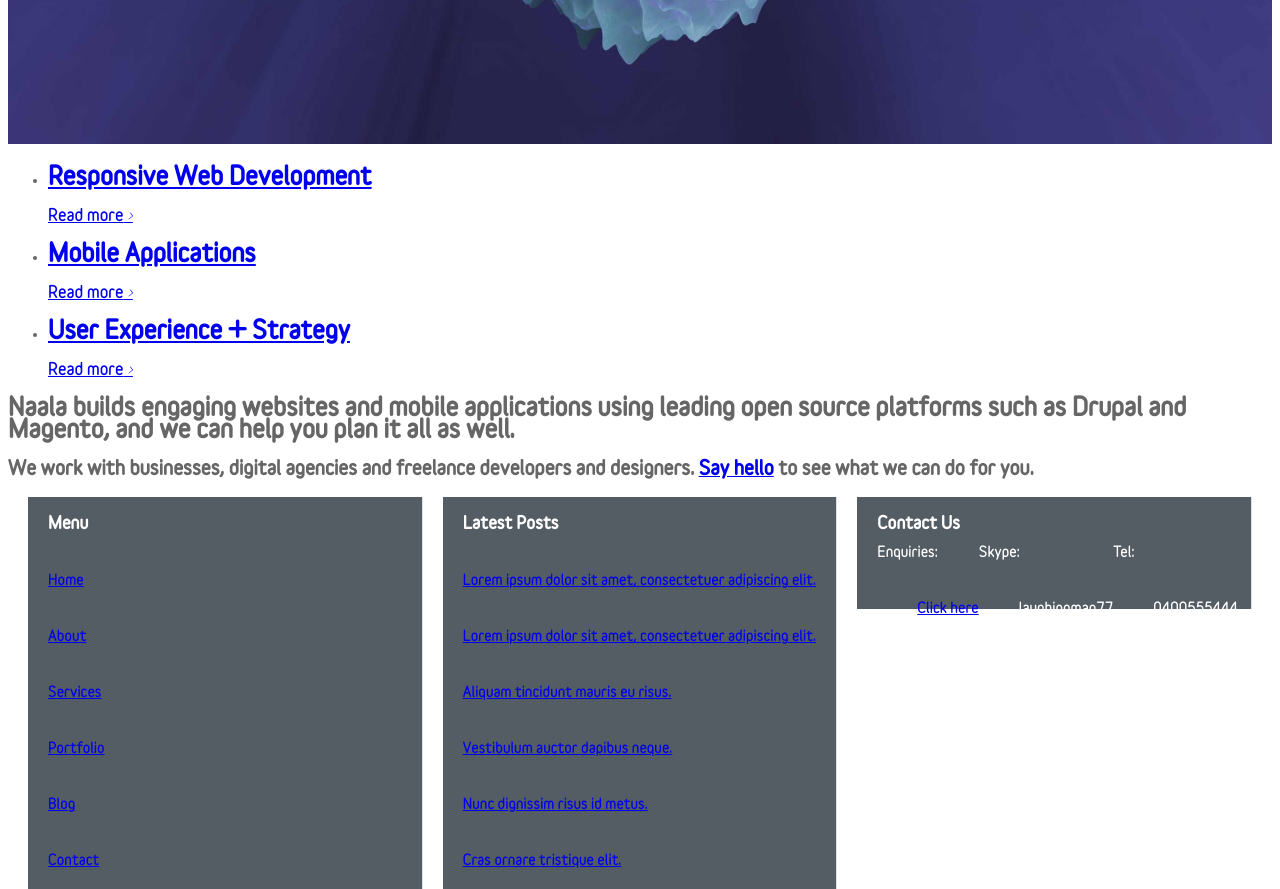
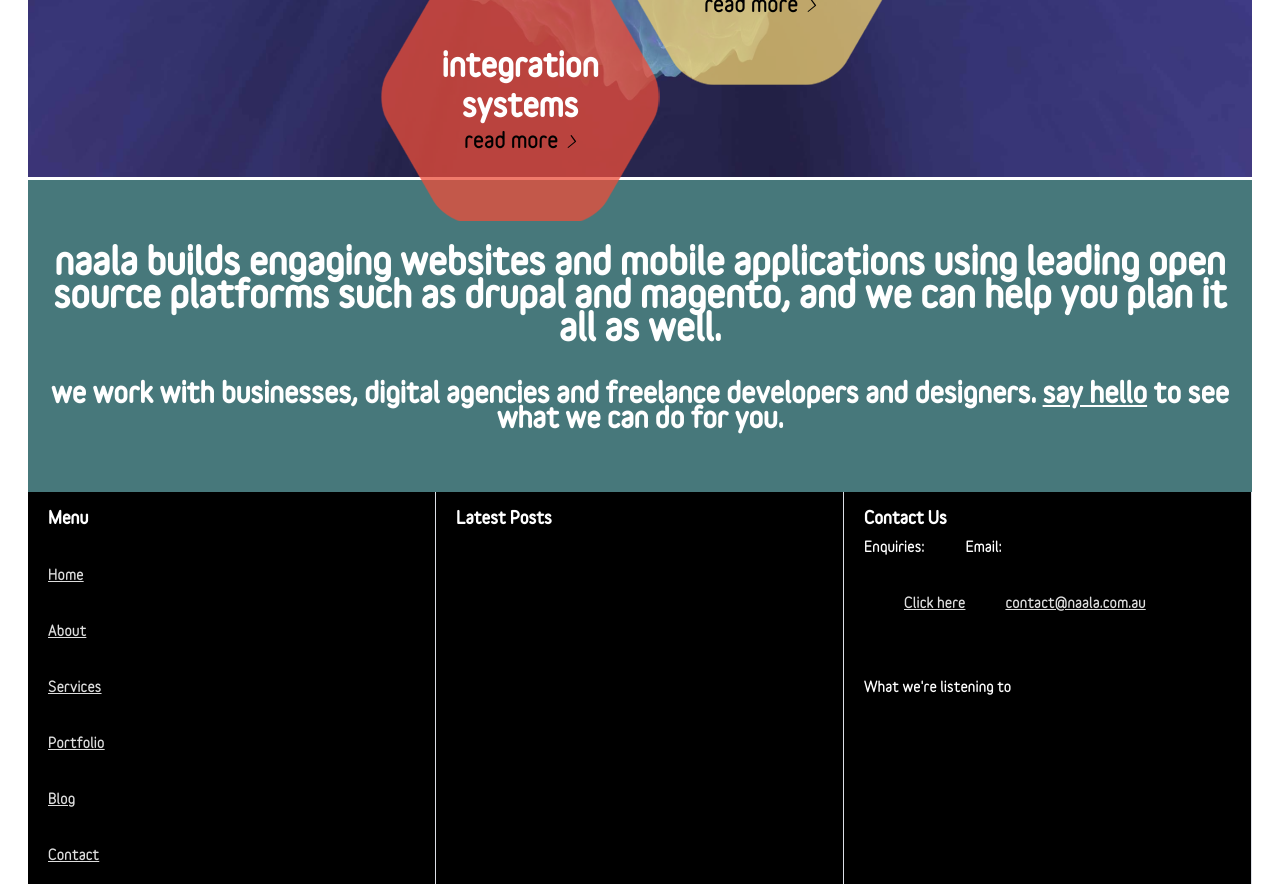
Before and after one commit to naala89/Naala, a Vue app: page /#/ in a window 1280 px wide. Shown: the part 1200-2089 px from the top of the page. Built offline with nearby package versions, Linux system fonts and the light colour scheme; grey boxes are pictures that could not be loaded.

Commit message:
Home page mostly done. Mostly.

```diff
--- a/src/assets/scss/_main.scss
+++ b/src/assets/scss/_main.scss
@@ -32,3 +32,7 @@ h5 {
 .icon {
     font-family: entypo;
 }
+
+.naala-main {
+    --el-main-padding: 20px 20px 0 20px;
+}
--- a/src/assets/scss/_variables.scss
+++ b/src/assets/scss/_variables.scss
@@ -1,5 +1,5 @@
-$color-header: #41495c;
+$color-header: #41495C;
 $brand-yellow: #f2d271;
-$brand-red: #ec4e3a;
-$brand-green: #47787b;
+$brand-red: #EC4E3A;
+$brand-green: #47787B;
 $text-color: #666;
--- a/src/components/FooterRegion.vue
+++ b/src/components/FooterRegion.vue
@@ -1,11 +1,17 @@
 <template>
   <el-footer>
-    <el-row :gutter="20">
+    <el-row>
 
-      <el-col :span="8">
-        <el-menu
-            class="el-menu-vertical-demo"
-            background-color="#545c64"
+      <el-col :xl="3" :lg="0" :md="0" :sm="0" :xs="0">
+        <el-menu class="el-menu-vertical-demo"
+                 background-color="#000"
+                 text-color="#fff"
+                 active-text-color="#ffd04b">
+        </el-menu>
+      </el-col>
+      <el-col :xl="6" :lg="8" :md="12" :sm="12" :xs="24">
+        <el-menu class="el-menu-vertical-demo"
+                 background-color="#000"
                  text-color="#fff"
                  active-text-color="#ffd04b">
           <el-menu-item index="1">
@@ -43,41 +49,31 @@
           </el-menu-item>
         </el-menu>
       </el-col>
-
-      <el-col :span="8">
-        <el-menu
-            class="el-menu-vertical-demo"
-            background-color="#545c64"
+      <el-col :xl="6" :lg="8" :md="12" :sm="12" :xs="24">
+        <el-menu class="el-menu-vertical-demo"
+                 background-color="#000"
                  text-color="#fff"
                  active-text-color="#ffd04b">
           <el-menu-item index="1">
             <h3>Latest Posts</h3>
           </el-menu-item>
           <el-menu-item index="2">
-            <a href="#">Lorem ipsum dolor sit amet, consectetuer adipiscing elit.</a>
           </el-menu-item>
           <el-menu-item index="3">
-            <a href="#">Lorem ipsum dolor sit amet, consectetuer adipiscing elit.</a>
           </el-menu-item>
           <el-menu-item index="4">
-            <a href="#">Aliquam tincidunt mauris eu risus.</a>
           </el-menu-item>
           <el-menu-item index="5">
-            <a href="#">Vestibulum auctor dapibus neque.</a>
           </el-menu-item>
           <el-menu-item index="6">
-            <a href="#">Nunc dignissim risus id metus.</a>
           </el-menu-item>
           <el-menu-item index="7">
-            <a href="#">Cras ornare tristique elit.</a>
           </el-menu-item>
         </el-menu>
       </el-col>
-
-      <el-col :span="8">
-        <el-menu
-            class="el-menu-vertical-demo"
-            background-color="#545c64"
+      <el-col :xl="6" :lg="8" :md="12" :sm="12" :xs="24">
+        <el-menu class="el-menu-vertical-demo"
+                 background-color="#000"
                  text-color="#fff"
                  active-text-color="#ffd04b">
           <el-menu-item index="1">
@@ -86,24 +82,33 @@
           <el-menu-item index="2">
             <dl>
               <dt>Enquiries:</dt>
-              <dd><a href="#">Click here</a></dd>
+              <dd><a href="/contact">Click here</a></dd>
             </dl>
             <dl>
-              <dt>Skype:</dt>
-              <dd>laughingman77</dd>
-            </dl>
-            <dl>
-              <dt>Tel:</dt>
-              <dd>0400555444</dd>
+              <dt>Email:</dt>
+              <dd><a href="mailto:contact@naala.com.au">contact@naala.com.au</a></dd>
             </dl>
           </el-menu-item>
-<!--          <el-menu-item index="3">-->
-<!--            <h3>What we're listening to</h3>-->
-<!--            <iframe src="https://embed.spotify.com/?uri=spotify:track:41X9To0bQ4fpoSRri4NHiI" width="300"-->
-<!--                    height="80" frameborder="0" allowtransparency="true"></iframe>-->
-<!--          </el-menu-item>-->
+          <el-menu-item index="3"></el-menu-item>
+          <el-menu-item index="4">
+            <p>What we're listening to</p>
+          </el-menu-item>
+          <el-menu-item index="5">
+            <iframe src="https://embed.spotify.com/?uri=spotify:track:41X9To0bQ4fpoSRri4NHiI" width="300"
+                    height="80" frameborder="0" allowtransparency="true"></iframe>
+          </el-menu-item>
+          <el-menu-item index="6"></el-menu-item>
+          <el-menu-item index="7"></el-menu-item>
         </el-menu>
       </el-col>
+<!--      <el-col :xl="3" :lg="4" :md="11" :sm="11" :xs="24">-->
+<!--      </el-col>-->
+
+<!--      <el-col :span="3">-->
+<!--      </el-col>-->
+
+<!--      <el-col :span="4">-->
+<!--      </el-col>-->
 
     </el-row>
   </el-footer>
@@ -116,4 +121,10 @@ export default {
 </script>
 
 <style scoped>
+.el-row {
+  background-color: #000;
+}
+li a {
+  color: #ddd;
+}
 </style>
--- a/src/pages/HomePage.vue
+++ b/src/pages/HomePage.vue
@@ -1,6 +1,11 @@
+<!--
+Possible honeycomb options
+
+@see: https://codepen.io/alexeel/pen/qBqMVGw
+@see: https://github.com/animationbro/Honeycomb-Grid-Layout-HTML-CSS-
+-->
 <template>
-  <section class="bd-main" role="main">
-    <div class="inner">
+  <el-main class="naala-main">
 
       <div class="mod hero">
         <div class="inner">
@@ -21,48 +26,40 @@
       <div class="mod hero home-services">
         <div class="inner">
           <div class="bd">
+
             <div class="img"><img src="@/assets/images/home-bg-bottom-lg.jpg" alt="Naala"></div>
+
             <div class="content">
               <div class="inner">
                 <ul>
-                  <li class="rwd">
+                  <li class="drupal">
                     <a href="#">
-                      <h2>Responsive Web Development</h2>
-
-                      <p><span class="visuallyhidden-mobile">Read more</span><i class="icon">
-                        &#59238;</i></p>
+                      <h2>Drupal Development</h2>
+                      <p><span class="visuallyhidden-mobile">Read more</span><i class="icon"> </i></p>
                     </a>
                   </li>
-                  <li class="mob">
+                  <li class="php">
                     <a href="#">
-                      <h2>Mobile Applications</h2>
-
-                      <p><span class="visuallyhidden-mobile">Read more</span><i class="icon">
-                        &#59238;</i></p>
+                      <h2>PHP + VueJS</h2>
+                      <p><span class="visuallyhidden-mobile">Read more</span><i class="icon"> </i></p>
                     </a>
                   </li>
-                  <li class="ux">
+                  <li class="api">
                     <a href="#">
-                      <h2>User Experience + Strategy</h2>
-
-                      <p><span class="visuallyhidden-mobile">Read more</span><i class="icon">
-                        &#59238;</i></p>
+                      <h2>API + Middleware</h2>
+                      <p><span class="visuallyhidden-mobile">Read more</span><i class="icon"> </i></p>
                     </a>
                   </li>
-                  <li class="drupal visuallyhidden-mobile visuallyhidden-tablet">
+                  <li class="consultancy">
                     <a href="#">
-                      <h2>Drupal Development</h2>
-
-                      <p><span class="visuallyhidden-mobile">Read more</span><i class="icon">
-                        &#59238;</i></p>
+                      <h2>Consultancy + Strategy</h2>
+                      <p><span class="visuallyhidden-mobile">Read more</span><i class="icon"> </i></p>
                     </a>
                   </li>
-                  <li class="ecommerce visuallyhidden-mobile visuallyhidden-tablet">
+                  <li class="integration visuallyhidden-mobile visuallyhidden-tablet">
                     <a href="#">
-                      <h2>Ecommerce systems</h2>
-
-                      <p><span class="visuallyhidden-mobile">Read more</span><i class="icon">
-                        &#59238;</i></p>
+                      <h2>Integration systems</h2>
+                      <p><span class="visuallyhidden-mobile">Read more</span><i class="icon"> </i></p>
                     </a>
                   </li>
                 </ul>
@@ -75,17 +72,13 @@
       <div class="mod banner home-subheading">
         <div class="inner">
           <div class="bd">
-            <h2>Naala builds engaging websites and mobile applications using leading open source platforms
-              such as Drupal and Magento, and we can help you plan it all as well.</h2>
-
-            <h3>We work with businesses, digital agencies and freelance developers and designers. <a
-                href="#">Say hello</a> to see what we can do for you.</h3>
+            <h2>Naala builds engaging websites and mobile applications using leading open source platforms such as Drupal and Magento, and we can help you plan it all as well.</h2>
+            <h3>We work with businesses, digital agencies and freelance developers and designers. <a href="mailto:contact@naala.com.au">Say hello</a> to see what we can do for you.</h3>
           </div>
         </div>
       </div>
 
-    </div>
-  </section>
+  </el-main>
 </template>
 
 <script>
@@ -107,20 +100,313 @@ img {
     text-align: center;
     color: #fff;
     @include fontSize(24px);
+
   }
 }
 
+.home-subheading {
+  background: $brand-green;
+  text-transform: lowercase;
+  .inner {
+    min-width: 100%;
+    display: flex;
+  }
+  h2 {
+    margin: 0;
+    padding: 1em 20px;
+    text-align: center;
+    color: #fff;
+    @include fontSize(21px);
+  }
+  h3 {
+    margin: 0;
+    padding: 0 20px 1em 20px;
+    text-align: center;
+    color: #fff;
+    @include fontSize(16px);
+  }
+  a {
+    color: #fff;
+  }
+}
+
+*, ::before, ::after {
+  box-sizing: border-box;
+}
+
+.home-services {
+  ul {
+    list-style-type: none;
+    margin: 0;
+    padding: 0;
+    color: #000;
+    text-transform: lowercase;
+    a {
+      color: #fff;
+      text-decoration: none;
+      display: block;
+    }
+    li {
+      color: #000;
+      a, .icon {
+        color: #000;
+      }
+    }
+    p {
+      margin: 0;
+    }
+  }
+}
+
+@media screen and (max-width: 480px) {
+  .home-services {
+    ul {
+      li {
+        margin-bottom: 2px;
+        position: relative;
+        h2 {
+          padding: 0 20px;
+          line-height: 2em;
+          @include fontSize(18px);
+          margin: 0;
+        }
+      }
+      .icon {
+        line-height: .6;
+        margin: 0;
+        @include fontSize(28px);
+        position: absolute;
+        right: 0;
+        top: 10px;
+        color: #fff;
+      }
+      .php {
+        background: #eee;
+        &:hover, &:active {
+          background: #ccc;
+        }
+      }
+      .api {
+        background: #eee;
+
+        &:hover, &:active {
+          background: #ccc;
+        }
+      }
+      .consultancy {
+        background: #eee;
+
+        &:hover, &:active {
+          background: #ccc;
+        }
+      }
+
+      .drupal, .integration {
+        display: none;
+      }
+    }
+  }
+}
+
+@media screen and (min-width: 481px) and (max-width: 768px) {
+  .home-headline h1 {
+    @include fontSize(36px);
+  }
+}
+
+@media screen and (min-width: 481px) and (max-width: 869px) {
+  .home-services {
+    ul {
+      //@include clearfix;
+    }
+    li {
+      width: 33.3333%;
+      float: left;
+      position: relative;
+      a {
+        padding: 10px;
+        margin: 4px 4px 4px 0;
+        background: $brand-red;
+      }
+      p {
+        text-align: right;
+      }
+      h2 {
+        margin: 0;
+        line-height: 1em;
+        min-height: 4em;
+      }
+    }
+    li:last-child a {
+      margin-right: 0;
+    }
+
+    .php a {
+      background: #eee;
+      &:hover, &:active {
+        background: #ccc;
+      }
+    }
+    .api a {
+      background: #eee;
+
+      &:hover, &:active {
+        background: #ccc;
+      }
+    }
+    .consultancy a {
+      background: #eee;
+
+      &:hover, &:active {
+        background: #ccc;
+      }
+    }
+
+    .drupal, .integration {
+      //display: none;
+    }
+  }
+}
+
+@media screen and (min-width: 481px) {
   .home-services {
     .icon {
       margin: 0;
       width: 20px;
       font-family: "entypo";
+      @include fontSize(30px);
       line-height: 0;
       vertical-align: middle;
     }
 
-  .drupal, .ecommerce {
+    .drupal, .integration {
+      //display: none;
+    }
+  }
+}
+
+@media screen and (min-width: 769px) {
+  .bd-main.hasAside {
+    width: 66.66667%;
+    float: left;
+  }
+  .home-headline h1 {
+    @include fontSize(48px);
+  }
+  .home-subheading {
+    padding: 2em 0;
+    .inner {
+      max-width: 960px;
+      margin: 0 auto;
+    }
+    h2 {
+      @include fontSize(36px);
+    }
+    h3 {
+      @include fontSize(27px);
+    }
+  }
+}
+
+@media screen and (min-width: 870px) {
+  .home-services {
+    .content {
+      width: 100%;
+    }
+    ul {
+      position: relative;
+      width: 520px;
+      margin: 0 auto;
+      display: block;
+    }
+    li {
+      width: 280px;
+      height: 253px;
+      position: absolute;
+      top: 147px;
+      right: 0;
+      background: url('@/assets/images/honeycomb.png') no-repeat;
+      text-align: center;
+      h2, a, .icon {
+        color: #fff;
+      }
+      h2 {
+        margin: 0;
+        padding: 0;
+      }
+      a {
+        padding: 80px 20px 0 20px;
+        display: block;
+        font-size: 1.3em;
+        line-height: 1.3;
+        height: 173px;
+      }
+    }
+    .php {
+      background-position: 0 -260px;
+      top: 20px;
+      left: 0;
+    }
+    .consultancy {
+      background-position: 0 -520px;
+      top: 290px;
+      left: 0;
+    }
+    .drupal, .integration {
       display: none;
     }
   }
+  .hero {
+    //@include clearfix;
+    .inner {
+      position: relative;
+      .content {
+        position: absolute;
+        top: 0;
+        left: 0;
+
+      }
+    }
+  }
+}
+
+@media screen and (min-width: 960px) {
+  .mod.content,
+  .mod.breadcrumbs {
+    .inner {
+      width: 960px;
+      margin: 0 auto;
+    }
+  }
+  .hasAside .mod.content,
+  .hasAside .mod.breadcrumbs {
+    .inner {
+      width: 100%;
+      margin: 0;
+    }
+  }
+  .hero {
+    .content .inner {
+      width: 960px;
+      margin: 0 auto;
+    }
+  }
+}
+
+@media screen and (min-width: 1100px) {
+  .home-services {
+    .drupal {
+      background-position: 0 -260px;
+      top: 418px;
+      right: 0;
+      display: block
+    }
+    .integration {
+      background-position: 0 0;
+      top: 554px;
+      left: 0;
+      display: block;
+    }
+  }
+}
 </style>
```
Also changed, not shown: src/assets/scss/_mixins.scss (+17 -0 lines), src/components/MenuRegion.vue (+5 -3 lines). Lines whose indentation alone changed are shown as unchanged.
